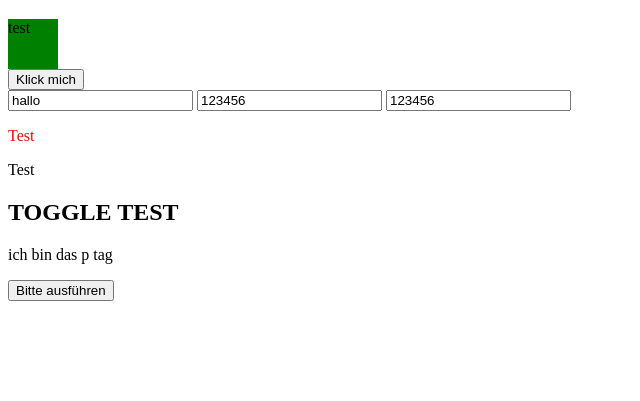
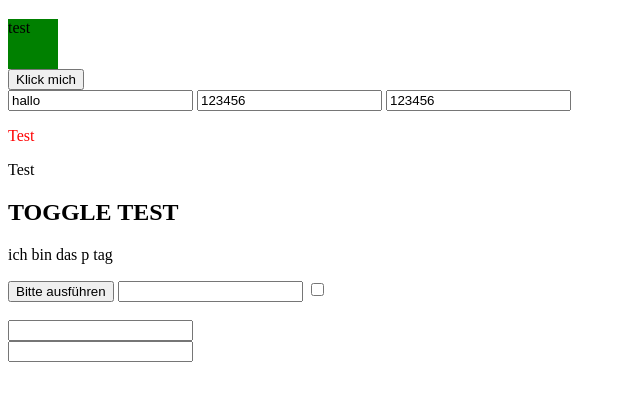
Before and after one commit to Jan-OliverKaemmererDev/Einf-hrung-JavaScript, a plain HTML site: page index.html in a window 1280 px wide. Shown: the part 61-462 px from the top of the page, without its empty margins (0-640 px from the left). Drawn offline with Linux system fonts and the light colour scheme.

Commit message:
OnKeyUp & OnKeyDown Übung abgeschlossen

```diff
--- a/dom-manupulation.js
+++ b/dom-manupulation.js
@@ -38,3 +38,19 @@ function toggleDNone(id) {
 function logger() {
     console.log(123456);
 }
+
+
+// OnKeyUp & OnKeyDown Übung
+function onkeyupdown(eventType) {
+    const inputElement = document.activeElement;
+    const value = inputElement.value;
+    console.log(`[${eventType}] Aktueller Value des Feldes '${inputElement.id}': "${value}"`);
+}
+
+// Der Hauptunterschied liegt im Zeitpunkt des Event-Feuers, relativ zur Aktualisierung des Input-Wertes im DOM.
+
+// onkeydown feuert zu früh, um den gerade neu eingegebenen Buchstaben in input.value zu erfassen.
+
+// onkeyup feuert zu spät genug, um den gerade neu eingegebenen Buchstaben in input.value zu erfassen.
+
+// Wenn man den aktuellen (den neuen) Wert eines Inputfeldes nach einer Benutzereingabe auslesen möchte, ist onkeyup (oder besser noch, das oninput Event) in den meisten Fällen die korrektere Wahl.
--- a/index.html
+++ b/index.html
@@ -28,7 +28,7 @@
 
     </style>
 </head>
-<body>
+<body onload="console.log(123)">
     <h1 id="website_title">Der Titel der Webseite</h1>
 
     <div id="test_div"></div>
@@ -48,6 +48,13 @@
     <p id="our_p_tag">ich bin das p tag</p>
     <button onclick="toggleDNone('our_p_tag')">Bitte ausführen</button>
 
+    <input type="text" onkeyup="console.log('keyup')">
+    <input type="checkbox" onchange="console.log(9)">
+<br><br>
+    <input type="text" id="myInput" onkeydown="onkeyupdown('onkeydown')">
+    <br>
+    <input type="text" id="myInput2" onkeyup="onkeyupdown('onkeyup')">
+
 </body>
 <script src="./dom-manupulation.js"></script>
 <script src="./dom-manupulation-lesson.js"></script>
```
